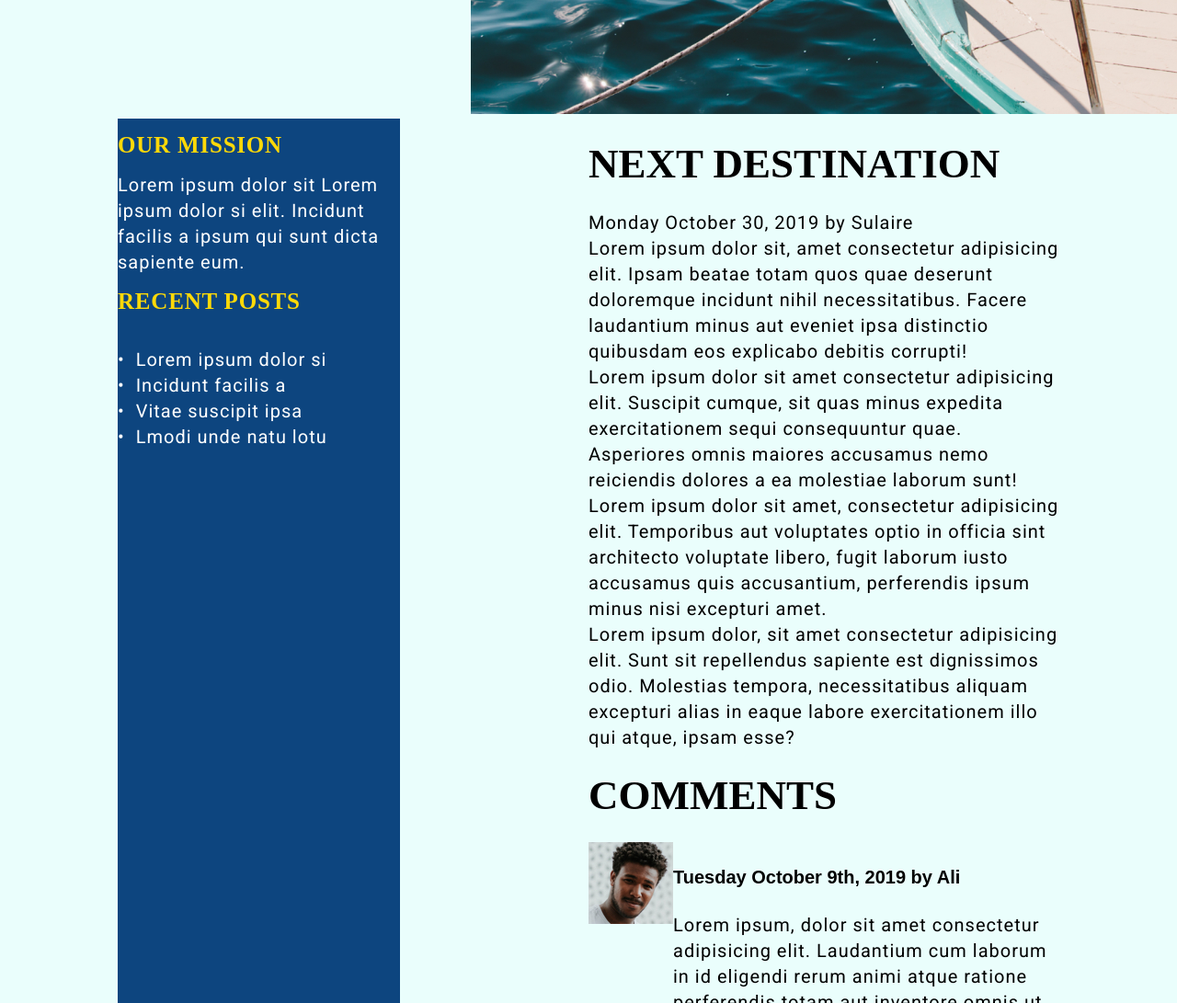
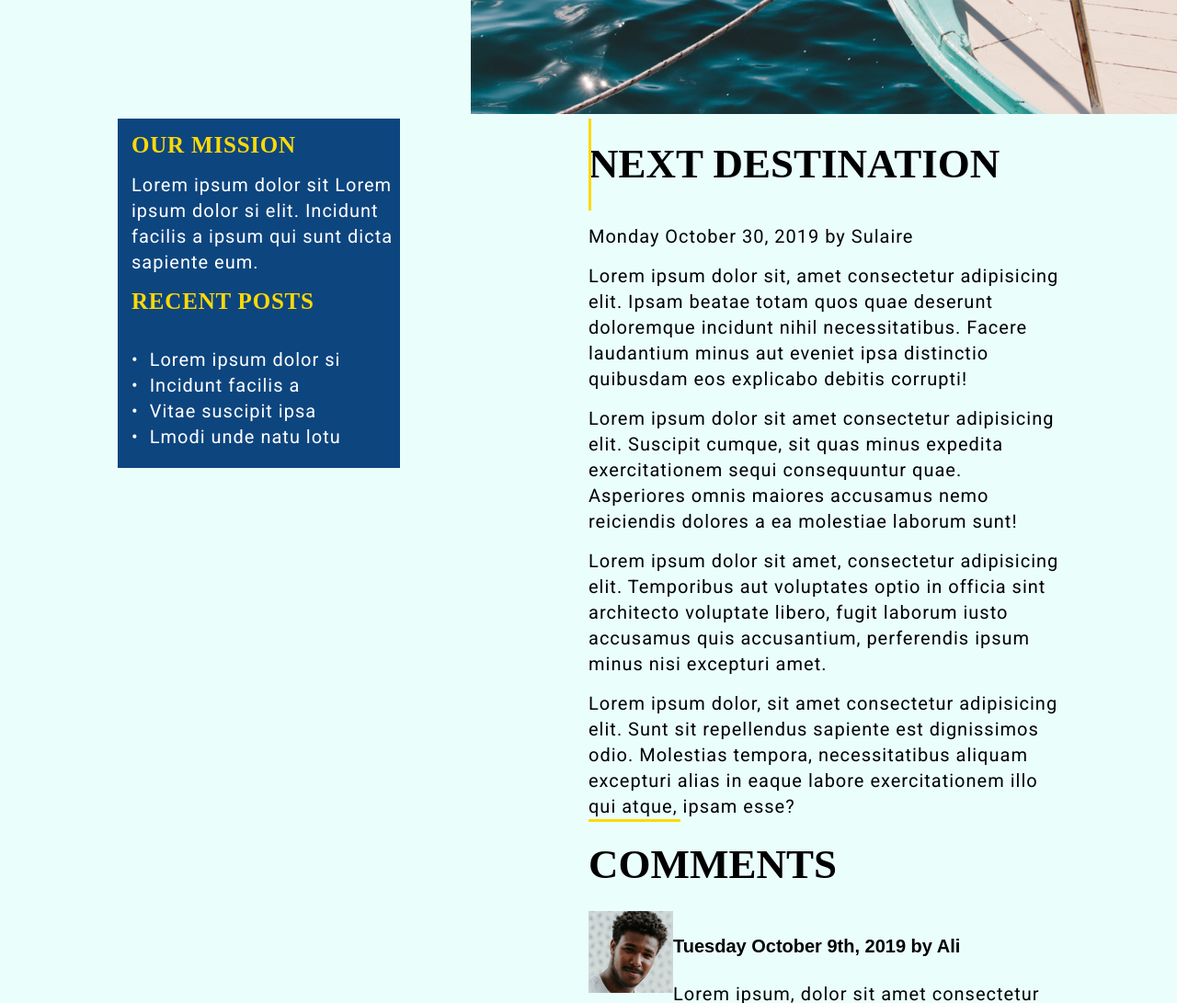
Before and after one commit to marlidunker1/marli-dunker-project-two, a plain HTML site: page blog.html in a window 1280 px wide. Shown: the part 1100-2191 px from the top of the page at 92% size. Drawn offline with Linux system fonts and the light colour scheme; a web font is replaced by a local one.

Commit message:
progress blog

```diff
--- a/blog.html
+++ b/blog.html
@@ -40,12 +40,12 @@
         </div>
     </section>
     <section class="wrapper flex-column">
-        <aside class="left-columnn">
-            <div>
+        <aside class="left-column">
+            <div class="mission">
                 <h3>Our Mission</h3>
                 <p>Lorem ipsum dolor sit Lorem ipsum dolor si elit. Incidunt facilis a ipsum qui sunt dicta sapiente eum.</p>
             </div>
-            <div>
+            <div class="posts">
                 <h3>Recent Posts</h3>
                 <ul>
                     <li>&nbsp; Lorem ipsum dolor si</li>
--- a/styles/sass/_blog.scss
+++ b/styles/sass/_blog.scss
@@ -48,11 +48,16 @@ main {
         display: flex;
         justify-content: space-between;
 
-        aside {
+        .left-column {
             width: 30%;
             display: flex;
             flex-direction: column;
-            background: $blue-two;
+
+            .posts,
+            .mission {
+                background: $blue-two;
+                padding-left: 15px;
+            }
 
             p {
                 color: $white;
@@ -84,8 +89,33 @@ main {
             display: flex;
             flex-direction: column;
 
+            .blog-post {
+                position: relative;
+
+                p {
+                    padding-top: 15px;
+                }
+            }
+
+            .blog-post:before {
+                content: "";
+                border-left: 3px solid $yellow;
+                height: 100px;
+                position: absolute;
+                display: block;
+
+            }
+
+            .blog-post:after {
+                content: "";
+                border-bottom: 3px solid $yellow;
+                width: 100px;
+                position: absolute;
+                display: block;
+
+            }
+
             .posted-comments {
-
 
                 .comment-box {
                     display: flex;
```
Also changed, not shown: styles/style.css.
